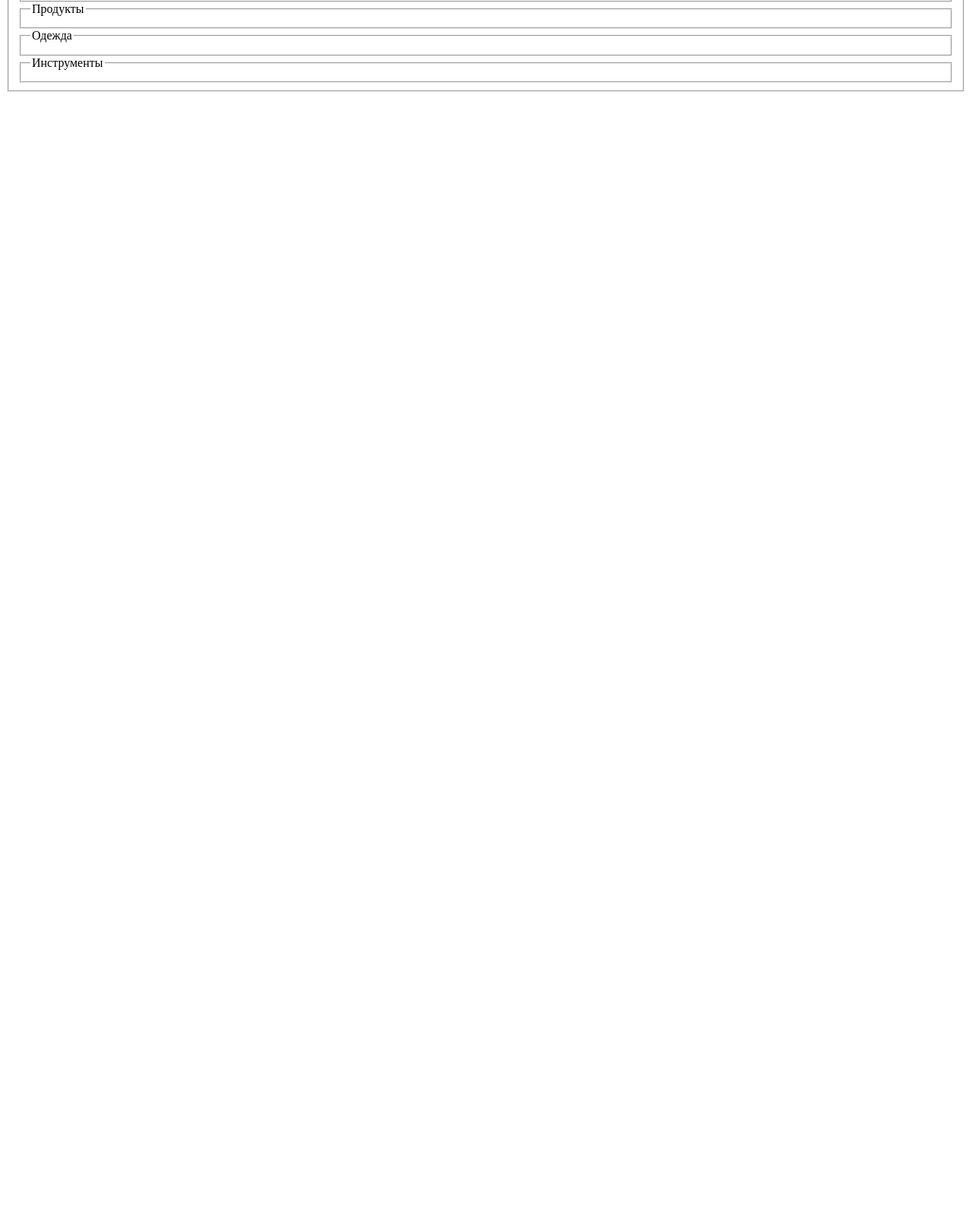
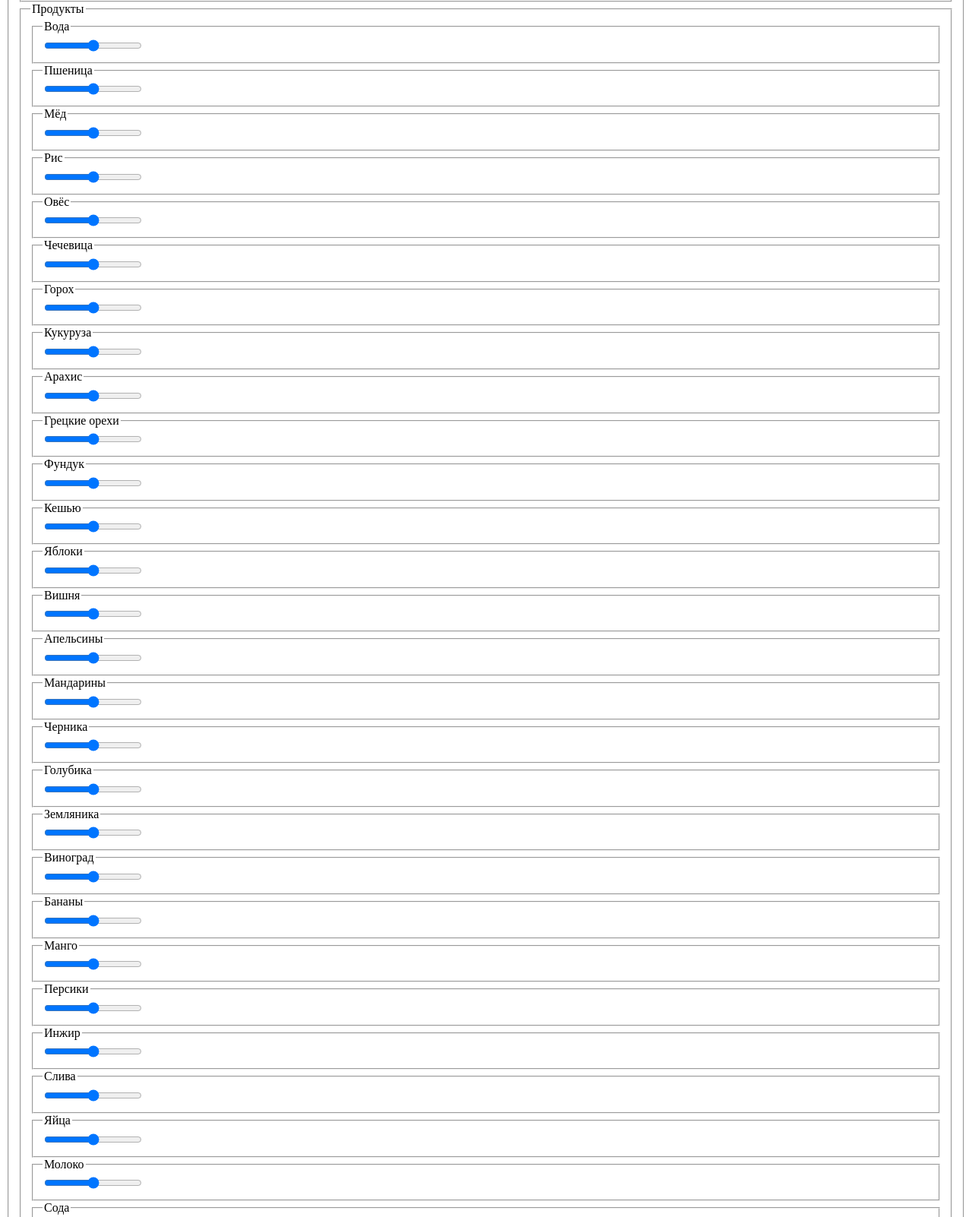
Before and after one commit to SergeyShashin/life, a plain HTML site: page index.html in a window 1280 px wide. Shown: the part 8308-9910 px from the top of the page at 76% size. Before the commit the page ends 8437 px from the top, so only its background shows below. Drawn offline with nearby package versions, Linux system fonts and the light colour scheme.

Commit message:
Life updated 240424.

```diff
--- a/index.html
+++ b/index.html
@@ -676,12 +676,185 @@
       </fieldset>
       <fieldset>
         <legend>Продукты</legend>
+        <fieldset>
+          <legend>Вода</legend>
+          <input type="range">
+        </fieldset>
+        <fieldset>
+          <legend>Пшеница</legend>
+          <input type="range">
+        </fieldset>
+        <fieldset>
+          <legend>Мёд</legend>
+          <input type="range">
+        </fieldset>
+        <fieldset>
+          <legend>Рис</legend>
+          <input type="range">
+        </fieldset>
+        <fieldset>
+          <legend>Овёс</legend>
+          <input type="range">
+        </fieldset>
+        <fieldset>
+          <legend>Чечевица</legend>
+          <input type="range">
+        </fieldset>
+        <fieldset>
+          <legend>Горох</legend>
+          <input type="range">
+        </fieldset>
+        <fieldset>
+          <legend>Кукуруза</legend>
+          <input type="range">
+        </fieldset>
+        <fieldset>
+          <legend>Арахис</legend>
+          <input type="range">
+        </fieldset>
+        <fieldset>
+          <legend>Грецкие орехи</legend>
+          <input type="range">
+        </fieldset>
+        <fieldset>
+          <legend>Фундук</legend>
+          <input type="range">
+        </fieldset>
+        <fieldset>
+          <legend>Кешью</legend>
+          <input type="range">
+        </fieldset>
+        <fieldset>
+          <legend>Яблоки</legend>
+          <input type="range">
+        </fieldset>
+        <fieldset>
+          <legend>Вишня</legend>
+          <input type="range">
+        </fieldset>
+        <fieldset>
+          <legend>Апельсины</legend>
+          <input type="range">
+        </fieldset>
+        <fieldset>
+          <legend>Мандарины</legend>
+          <input type="range">
+        </fieldset>
+        <fieldset>
+          <legend>Черника</legend>
+          <input type="range">
+        </fieldset>
+        <fieldset>
+          <legend>Голубика</legend>
+          <input type="range">
+        </fieldset>
+        <fieldset>
+          <legend>Земляника</legend>
+          <input type="range">
+        </fieldset>
+        <fieldset>
+          <legend>Виноград</legend>
+          <input type="range">
+        </fieldset>
+        <fieldset>
+          <legend>Бананы</legend>
+          <input type="range">
+        </fieldset>
+        <fieldset>
+          <legend>Манго</legend>
+          <input type="range">
+        </fieldset>
+        <fieldset>
+          <legend>Персики</legend>
+          <input type="range">
+        </fieldset>
+        <fieldset>
+          <legend>Инжир</legend>
+          <input type="range">
+        </fieldset>
+        <fieldset>
+          <legend>Слива</legend>
+          <input type="range">
+        </fieldset>
+
+        <fieldset>
+          <legend>Яйца</legend>
+          <input type="range">
+        </fieldset>
+        <fieldset>
+          <legend>Молоко</legend>
+          <input type="range">
+        </fieldset>
+        <fieldset>
+          <legend>Сода</legend>
+          <input type="range">
+        </fieldset>
+        <fieldset>
+          <legend>Соль</legend>
+          <input type="range">
+        </fieldset>
+        <fieldset>
+          <legend>Соль</legend>
+          <input type="range">
+        </fieldset>
+        <fieldset>
+          <legend>Картофель</legend>
+          <input type="range">
+        </fieldset>
+
+        <fieldset>
+          <legend>Свекла</legend>
+          <input type="range">
+        </fieldset>
+        <fieldset>
+          <legend>Морковь</legend>
+          <input type="range">
+        </fieldset>
+        <fieldset>
+          <legend>Семечки</legend>
+          <input type="range">
+        </fieldset>
+        <fieldset>
+          <legend>Хлопок</legend>
+          <input type="range">
+        </fieldset>
+        <fieldset>
+          <legend>Лён</legend>
+          <input type="range">
+        </fieldset>
+        <fieldset>
+          <legend>Уксус</legend>
+          <input type="range">
+        </fieldset>
+        <fieldset>
+          <legend>Перец</legend>
+          <input type="range">
+        </fieldset>
+        <fieldset>
+          <legend>Корица</legend>
+          <input type="range">
+        </fieldset>
+        <fieldset>
+          <legend>Лавровый лист</legend>
+          <input type="range">
+        </fieldset>
+        <fieldset>
+          <legend>Горчичный порошок</legend>
+          <input type="range">
+        </fieldset>
+        <fieldset>
+          <legend>Грибы</legend>
+          <input type="range">
+        </fieldset>
       </fieldset>
       <fieldset>
         <legend>Одежда</legend>
       </fieldset>
       <fieldset>
         <legend>Инструменты</legend>
+      </fieldset>
+      <fieldset>
+        <legend>Оборудование</legend>
       </fieldset>
 
     </fieldset>
```
